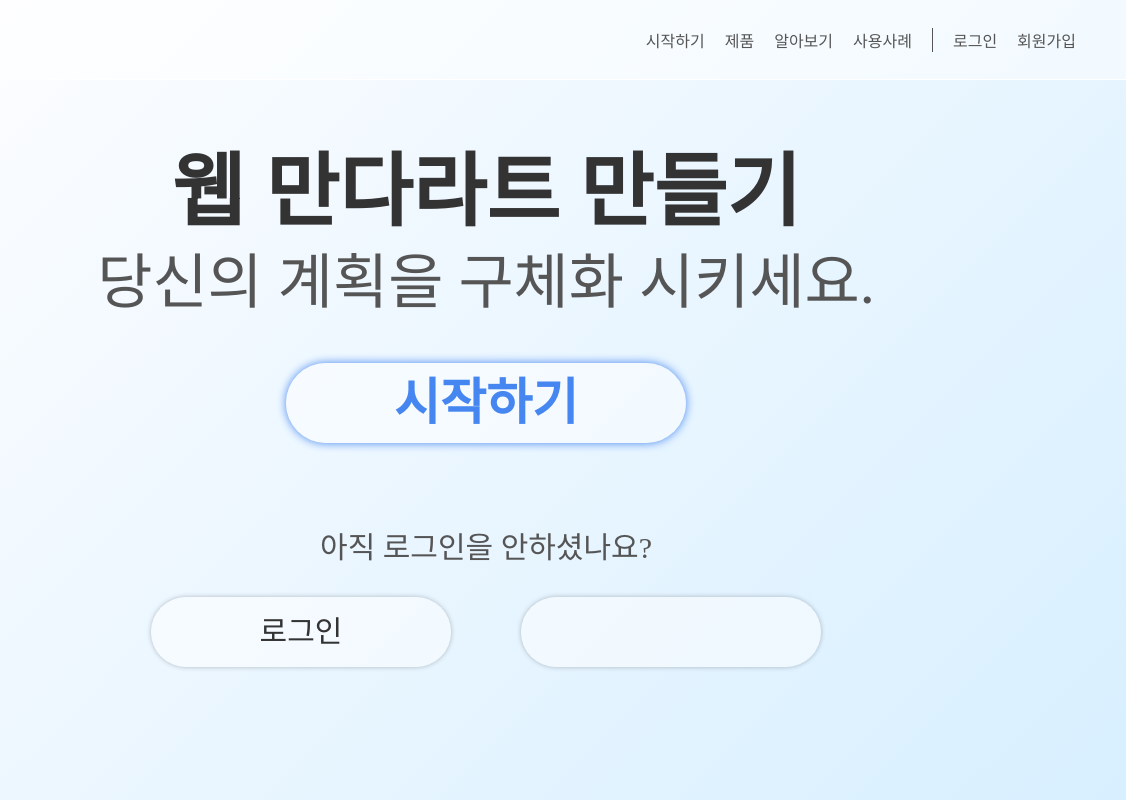
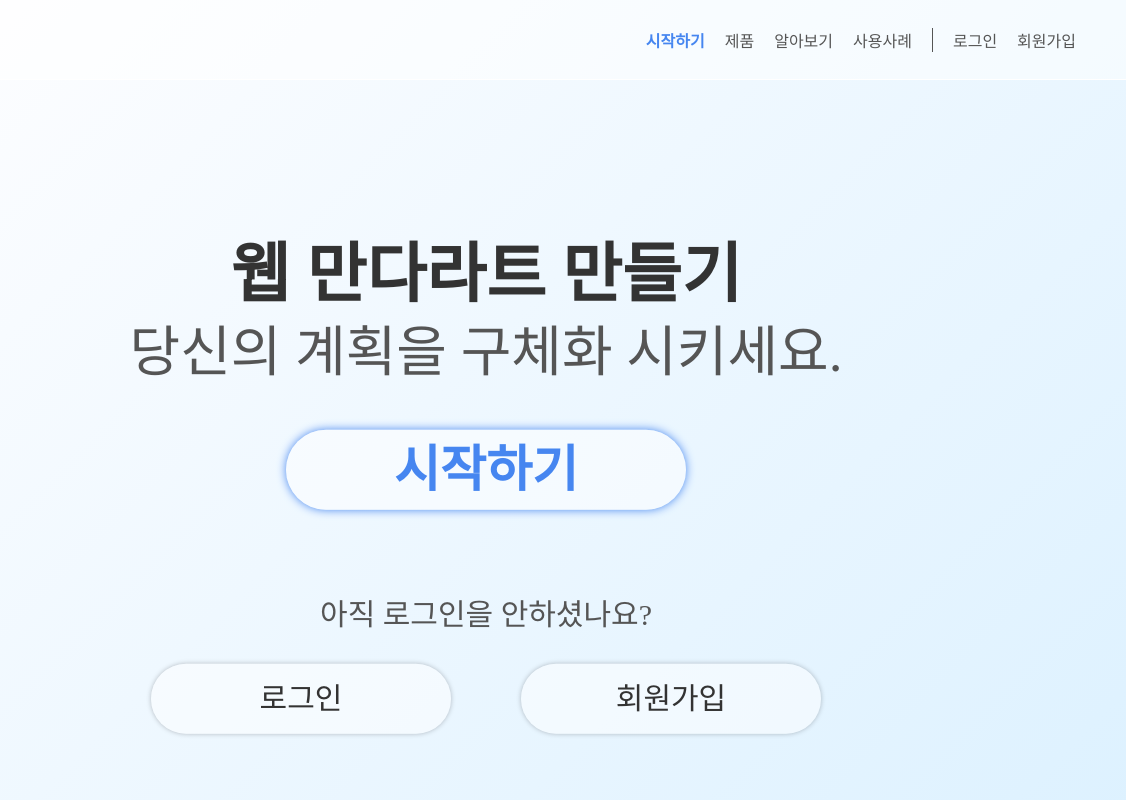
Before and after one commit to Gimsongsam/mandalart, a plain HTML site: page index.html in a window 1280 px wide. Shown: the top 800 px of the page, 154-1280 px from the left. Drawn offline with Linux system fonts and the light colour scheme.

Commit message:
index modefy

```diff
--- a/css/index.css
+++ b/css/index.css
@@ -12,7 +12,7 @@ header{
     width: 100%; height: 80px;
     border-bottom: 1px solid #fff;
     background-color: rgba(255, 255, 255, 0.5);
-    position: fixed;
+    position: fixed; top: 0; left: 0;
     z-index: 10;
 }
 header .wrap{
@@ -36,6 +36,11 @@ header .wrap nav ul li a{
     color: #555
 }
 
+header .wrap nav ul li a.active{
+    color: #4686f0;
+    font-weight: bold;
+}
+
 header .wrap nav ul.left{}
 header .wrap nav ul.left > li:last-child{padding-right: 20px;}
 
@@ -48,10 +53,10 @@ header .wrap nav ul.right > li:first-child{
 
 /*********** main **************/
 
-main{}
+main{margin-top: 80px;}
 main .wrap{
     width: 1200px; height: 100vh;
-    margin: 0 auto;
+    margin: 0 auto 300px;
     position: relative;
 }
 
@@ -63,11 +68,11 @@ main .wrap .txt_part{
 }
 
 main .wrap .txt_part h2{
-    font-size: 80px; line-height: 1.5;
+    font-size: 65px; line-height: 1.5;
     color: #333;
 }
 main .wrap .txt_part p.sub_title{
-    font-size: 60px; line-height: 1;
+    font-size: 55px; line-height: 1;
     color: #555;
     padding-bottom: 50px;
 }
@@ -78,12 +83,17 @@ main .wrap .txt_part h3{
     background-color: rgba(255, 255, 255, 0.5);
     border-radius: 40px;
     box-shadow: 0px 0px 10px #4686f0;
+    transition: background-color 0.5s;
 }
 main .wrap .txt_part h3 a{
     display: block;
     line-height: 80px;
     color: #4686f0; font-size: 50px;
+    transition: color 0.5s;
 }
+
+main .wrap .txt_part h3:hover{background-color: rgba(70, 134, 240, 0.6);}
+main .wrap .txt_part h3:hover a{color: #fff;}
 
 main .wrap .txt_part p.login{
     font-size: 30px;
@@ -102,7 +112,7 @@ main .wrap .txt_part ul.login_btn li{
     border-radius: 35px;
     box-shadow: 0px 0px 5px rgba(0, 0, 0, 0.25);
     overflow: hidden;
-    transition: box-shadow 1.5s, border 1.5s;
+    transition: box-shadow 0.5s;
 }
 
 main .wrap .txt_part ul.login_btn li a{
--- a/index.html
+++ b/index.html
@@ -20,7 +20,7 @@
             </div>
             <nav>
                 <ul class="left">
-                    <li><a href="">시작하기</a></li>
+                    <li><a class="active" href="">시작하기</a></li>
                     <li><a href="">제품</a></li>
                     <li><a href="">알아보기</a></li>
                     <li><a href="">사용사례</a></li>
@@ -43,7 +43,7 @@
                 <p class="login">아직 로그인을 안하셨나요?</p>
                 <ul class="login_btn">
                     <li><a href="">로그인</a></li>
-                    <li class="g-signin2" data-onsuccess="onSignIn" style="width: 300px; height: 70px;"></li>
+                    <li><a href="">회원가입</a></li>
                 </ul>
             </div>
         </div>
```
